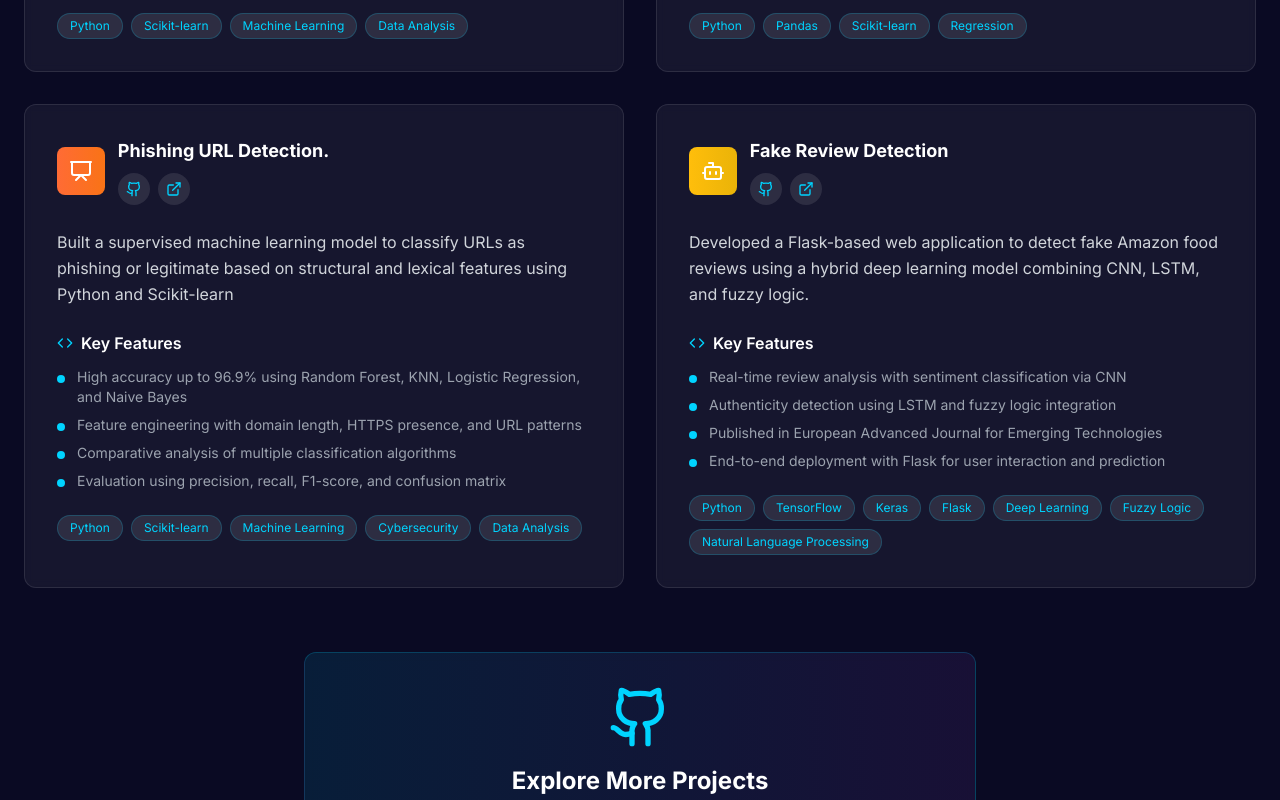
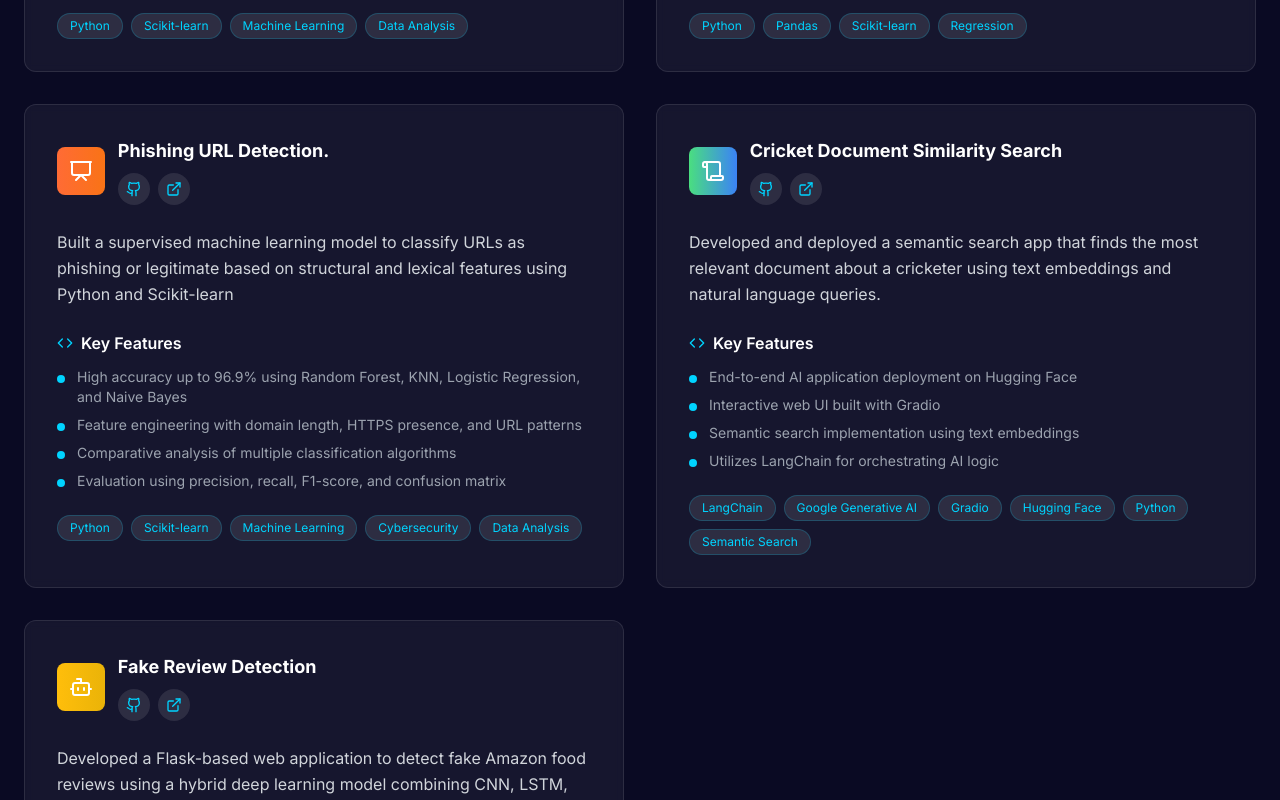
Before and after one commit to Aditya-Sai-19/Personal_Portfolio, a Next.js app: page / in a window 1280 px wide. Shown: the part 2960-3760 px from the top of the page. Built offline with nearby package versions, Linux system fonts and the light colour scheme.

Commit message:
Update Projects.tsx

```diff
--- a/components/Projects.tsx
+++ b/components/Projects.tsx
@@ -6,6 +6,7 @@ import {
   ExternalLink,
   Github,
   Database,
+  Scroll,
   Brain,
   Home,
   Bot,
@@ -67,6 +68,21 @@ export default function Projects() {
       ],
       link:''
     },
+    {
+  title: "Cricket Document Similarity Search",
+  description:
+    "Developed and deployed a semantic search app that finds the most relevant document about a cricketer using text embeddings and natural language queries.",
+  tech: ["LangChain", "Google Generative AI", "Gradio", "Hugging Face", "Python", "Semantic Search"],
+  icon: Scroll, // Or another icon like Search, MessagesSquare
+  gradient: "from-green-400 to-blue-500",
+  features: [
+    "End-to-end AI application deployment on Hugging Face",
+    "Interactive web UI built with Gradio",
+    "Semantic search implementation using text embeddings",
+    "Utilizes LangChain for orchestrating AI logic",
+  ],
+  link: 'https://huggingface.co/spaces/Aditya-Sai-19/cricket_similarity_search'
+},
     {
       title:
         "Fake Review Detection",
```
